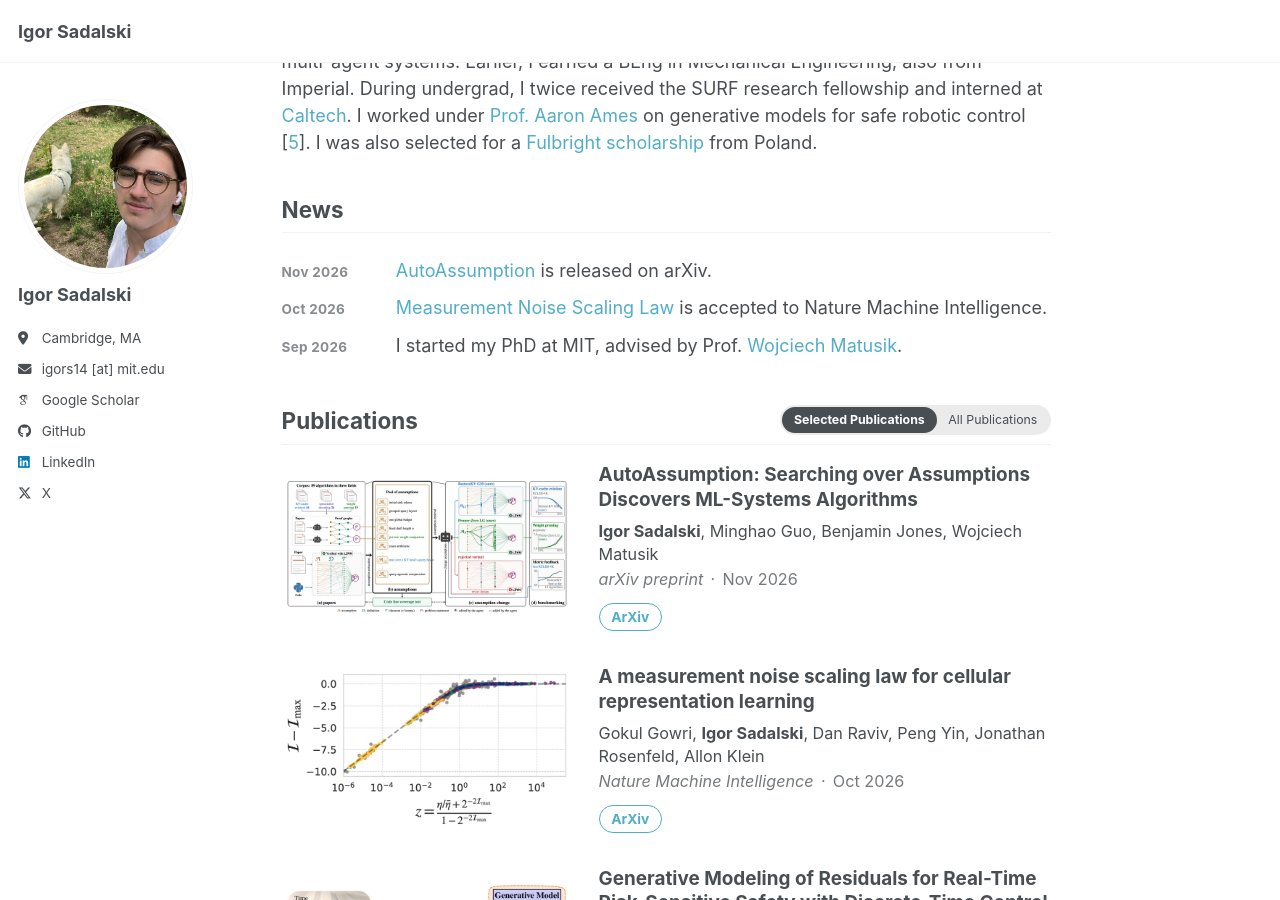
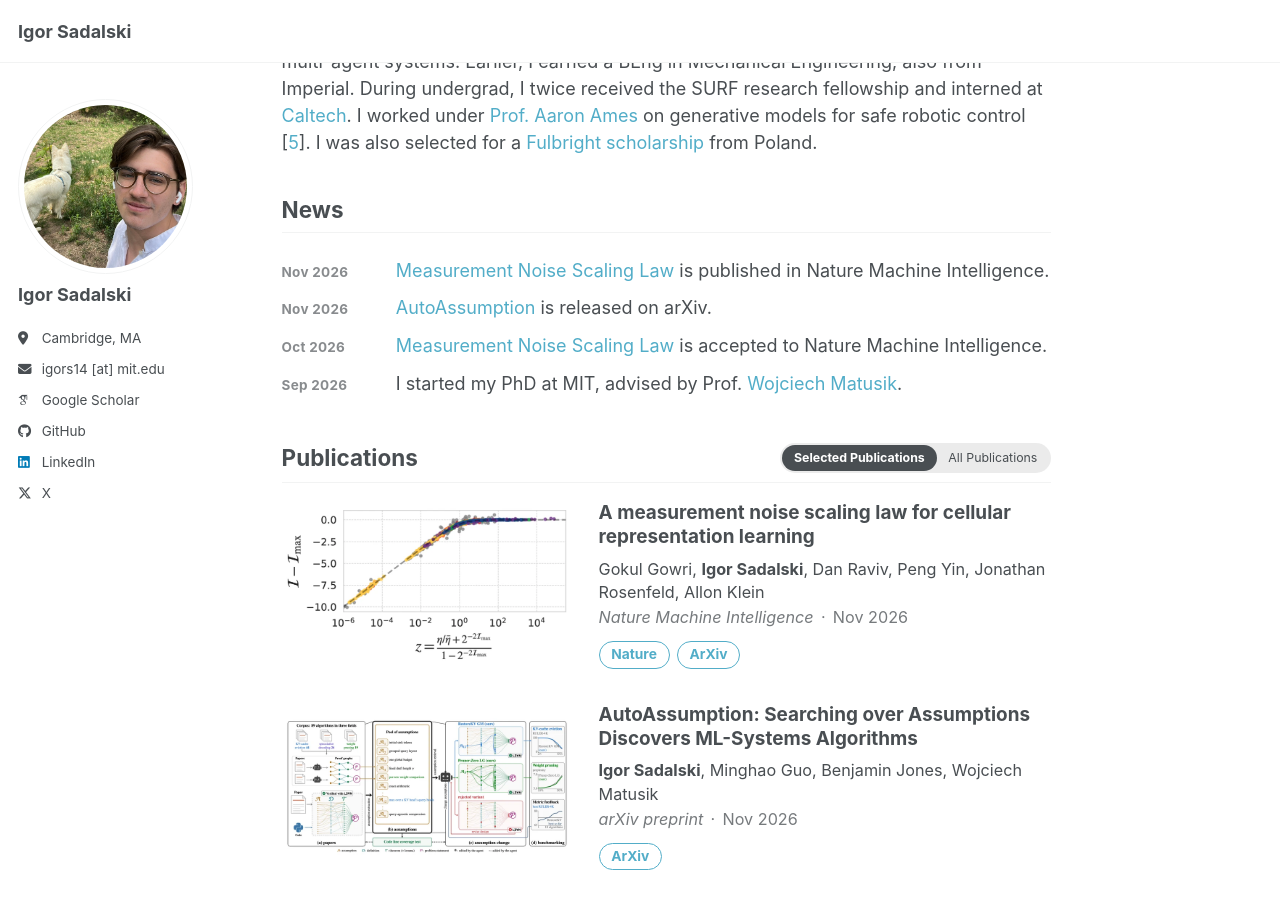
Before and after one commit to igor-sadalski/igor-sadalski.github.io, a Jekyll site: the page built from index.md, in a window 1280 px wide and 900 px high, scrolled down 314 px. Built offline with Jekyll 4.4.1, drawn with Linux system fonts in a browser that asks for light colours; some web fonts are replaced; a script bundle is joined from its source files by our own code; library files that are not in the unit come from our copies.

Commit message:
Add Nature link and publication date for NMI paper
Link the published Nature Machine Intelligence article, set the
publication date to 26 Nov 2026, add a news item, and mark the CV
entry as published.

Co-Authored-By: Claude Opus 5.5 <noreply@anthropic.com>

```diff
--- a/_data/news.yml
+++ b/_data/news.yml
@@ -1,6 +1,9 @@
 # News items for the home page, newest first.
 # `text` accepts Markdown. The first four items are always shown; any others
 # go behind the "Older news" button, which appears once there are five items.
+
+- date: Nov 2026
+  text: "[Measurement Noise Scaling Law](https://www.nature.com/articles/s42256-026-01332-7) is published in Nature Machine Intelligence."
 
 - date: Nov 2026
   text: "[AutoAssumption](https://arxiv.org/abs/2611.14844) is released on arXiv."
```
Also changed, not shown: _data/cv.json (+4 -4 lines), _publications/2026-nmi-measurement-noise-scaling-law.md (+3 -1 lines).
